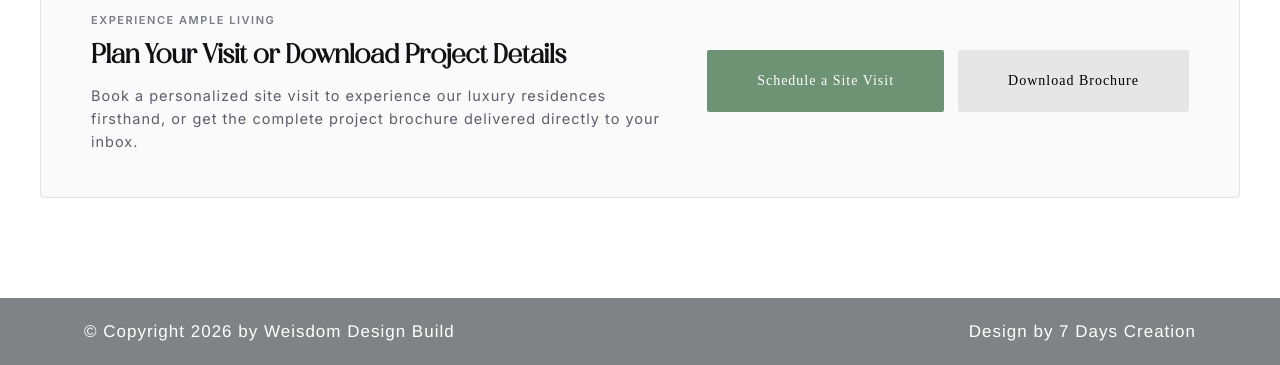
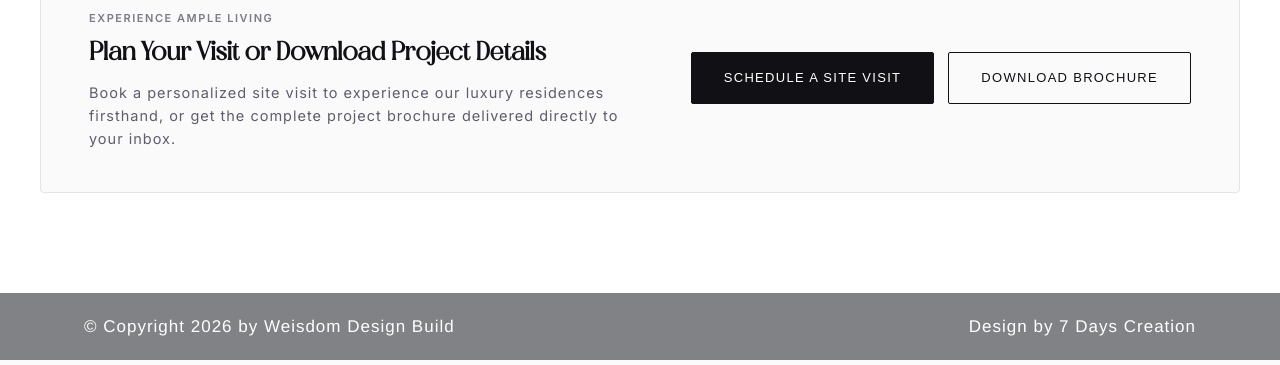
Before and after one commit to 7dayscreation/weisdom, a PHP site: page /connect/ in a window 1280 px wide. Shown: the part 1620-1985 px from the top of the page. Run offline with PHP 8.4, Linux system fonts and the light colour scheme; some libraries are stand-ins or nearby versions; some web fonts are replaced.

Commit message:
fix: responsive alignment, height matching, and box-sizing overflow for CTA buttons on Connect page

```diff
--- a/assets/css/drawers.css
+++ b/assets/css/drawers.css
@@ -735,15 +735,16 @@
     background: #fafafb !important;
     border: 1px solid #e2e2e8 !important;
     border-radius: 4px !important;
-    padding: 44px 50px !important;
+    padding: 42px 48px !important;
     display: flex !important;
     align-items: center !important;
     justify-content: space-between !important;
     gap: 36px !important;
-    flex-wrap: wrap !important;
     box-shadow: none !important;
+    box-sizing: border-box !important;
+    width: 100% !important;
+    margin: 0 !important;
     transition: border-color 0.3s ease !important;
-    box-sizing: border-box !important;
 }
 
 .ws-connect-cta:hover {
@@ -751,8 +752,9 @@
 }
 
 .ws-connect-cta-content {
-    flex: 1 1 360px !important;
+    flex: 1 1 auto !important;
     min-width: 0 !important;
+    max-width: 580px !important;
 }
 
 .ws-connect-cta-tag {
@@ -768,7 +770,7 @@
 
 .ws-connect-cta-title {
     margin: 0 0 10px 0 !important;
-    font-size: 26px !important;
+    font-size: 25px !important;
     font-weight: 600 !important;
     color: #111115 !important;
     line-height: 1.3 !important;
@@ -780,40 +782,135 @@
     color: #5d5d6c !important;
     font-size: 14.5px !important;
     line-height: 1.6 !important;
-    max-width: 580px !important;
     font-family: 'Inter', sans-serif !important;
 }
 
 .ws-connect-cta-actions {
     display: flex !important;
+    flex-direction: row !important;
     gap: 14px !important;
-    flex-wrap: wrap !important;
     align-items: center !important;
+    justify-content: flex-end !important;
+    flex-shrink: 0 !important;
+    box-sizing: border-box !important;
 }
 
+/* Base Button Styles for the CTA */
 .ws-connect-cta-actions .sr-button {
-    margin: 0 !important;
+    box-sizing: border-box !important;
     display: inline-flex !important;
     align-items: center !important;
     justify-content: center !important;
+    text-align: center !important;
+    white-space: nowrap !important;
+    height: 52px !important;
+    min-height: 52px !important;
+    line-height: 52px !important;
+    padding: 0 32px !important;
+    margin: 0 !important;
+    font-family: 'futura-pt', sans-serif !important;
+    font-size: 13px !important;
+    letter-spacing: 0.1em !important;
+    text-transform: uppercase !important;
+    border-radius: 2px !important;
     text-decoration: none !important;
     box-shadow: none !important;
+    transition: all 0.25s ease !important;
+    vertical-align: middle !important;
 }
 
+/* Primary Button (Schedule Visit) */
+.ws-connect-cta-actions .sr-button:not(.style-2) {
+    background: #111115 !important;
+    color: #ffffff !important;
+    border: 1px solid #111115 !important;
+}
+
+.ws-connect-cta-actions .sr-button:not(.style-2):hover {
+    background: #2b2b32 !important;
+    border-color: #2b2b32 !important;
+    color: #ffffff !important;
+}
+
+/* Secondary Button (Download Brochure) */
+.ws-connect-cta-actions .sr-button.style-2 {
+    background: transparent !important;
+    color: #111115 !important;
+    border: 1px solid #111115 !important;
+}
+
+.ws-connect-cta-actions .sr-button.style-2:hover {
+    background: #111115 !important;
+    border-color: #111115 !important;
+    color: #ffffff !important;
+}
+
+/* Tablet / Medium Screens (769px to 1024px) */
+@media (max-width: 1024px) {
+    .ws-connect-cta {
+        flex-direction: column !important;
+        align-items: flex-start !important;
+        gap: 26px !important;
+        padding: 36px 36px !important;
+    }
+    .ws-connect-cta-content {
+        max-width: 100% !important;
+        width: 100% !important;
+    }
+    .ws-connect-cta-actions {
+        width: 100% !important;
+        justify-content: flex-start !important;
+        flex-wrap: wrap !important;
+        gap: 14px !important;
+    }
+    .ws-connect-cta-actions .sr-button {
+        flex: 1 1 200px !important;
+        max-width: 280px !important;
+        height: 50px !important;
+        min-height: 50px !important;
+        line-height: 50px !important;
+        padding: 0 20px !important;
+        font-size: 12.5px !important;
+    }
+}
+
+/* Mobile Screens (<= 768px) */
 @media (max-width: 768px) {
     .ws-connect-cta {
         padding: 30px 22px !important;
-        flex-direction: column !important;
-        align-items: flex-start !important;
         gap: 22px !important;
+        border-radius: 3px !important;
+    }
+    .ws-connect-cta-title {
+        font-size: 22px !important;
+        line-height: 1.3 !important;
+    }
+    .ws-connect-cta-desc {
+        font-size: 14px !important;
+        line-height: 1.55 !important;
+    }
+}
+
+/* Small Mobile Screens (<= 600px) - Clean Stacked Layout */
+@media (max-width: 600px) {
+    .ws-connect-cta {
+        padding: 26px 18px !important;
+        gap: 20px !important;
     }
     .ws-connect-cta-actions {
+        flex-direction: column !important;
         width: 100% !important;
-        flex-direction: column !important;
         gap: 12px !important;
     }
     .ws-connect-cta-actions .sr-button {
         width: 100% !important;
-        text-align: center !important;
+        max-width: 100% !important;
+        flex: 1 1 100% !important;
+        height: 50px !important;
+        min-height: 50px !important;
+        line-height: 50px !important;
+        padding: 0 16px !important;
+        font-size: 12.5px !important;
+        letter-spacing: 0.08em !important;
     }
 }
--- a/connect/index.html
+++ b/connect/index.html
@@ -31,9 +31,9 @@
 	<meta name="twitter:card" content="summary_large_image" />
 
 	<!-- CSS -->
-	<link rel="stylesheet" href="../assets/css/weisdom.css?v=1.0">
+	<link rel="stylesheet" href="../assets/css/weisdom.css?v=1.1">
 	<link rel="stylesheet" href="../assets/css/lightcase.css">
-	<link rel="stylesheet" href="../assets/css/drawers.css">
+	<link rel="stylesheet" href="../assets/css/drawers.css?v=1.1">
 
 	<!-- Google Fonts (Inter for Drawers) -->
 	<link rel="preconnect" href="https://fonts.googleapis.com">
```
